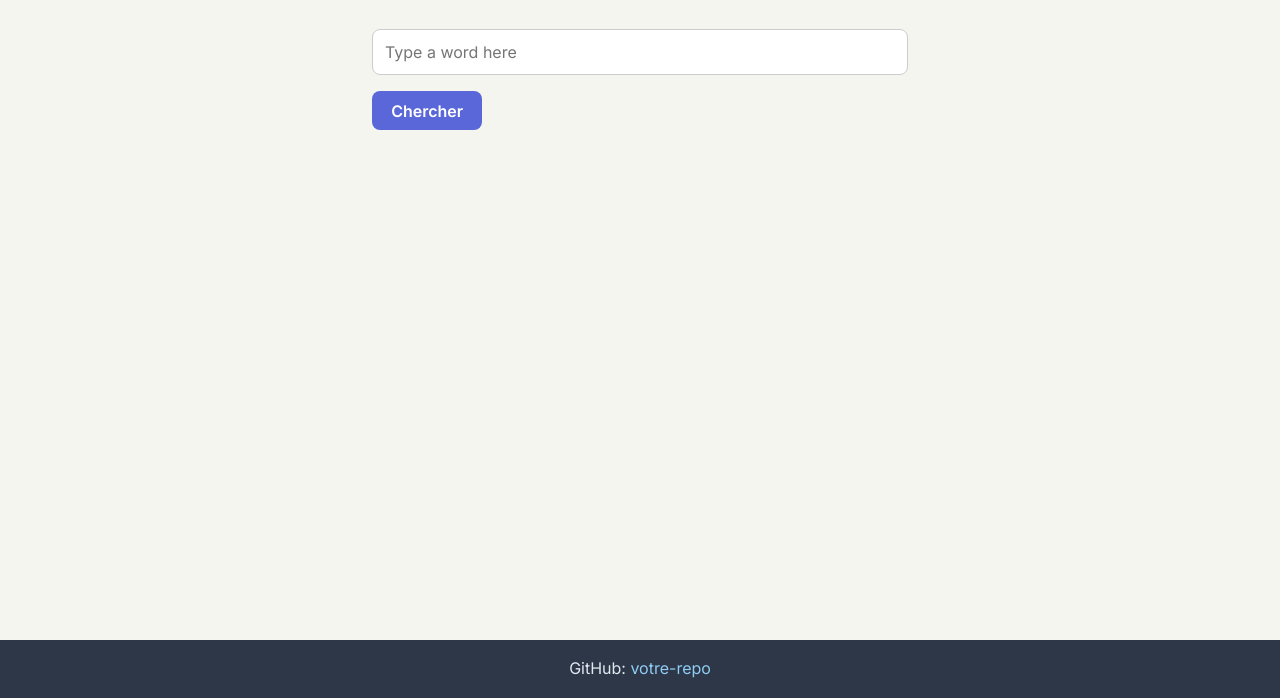
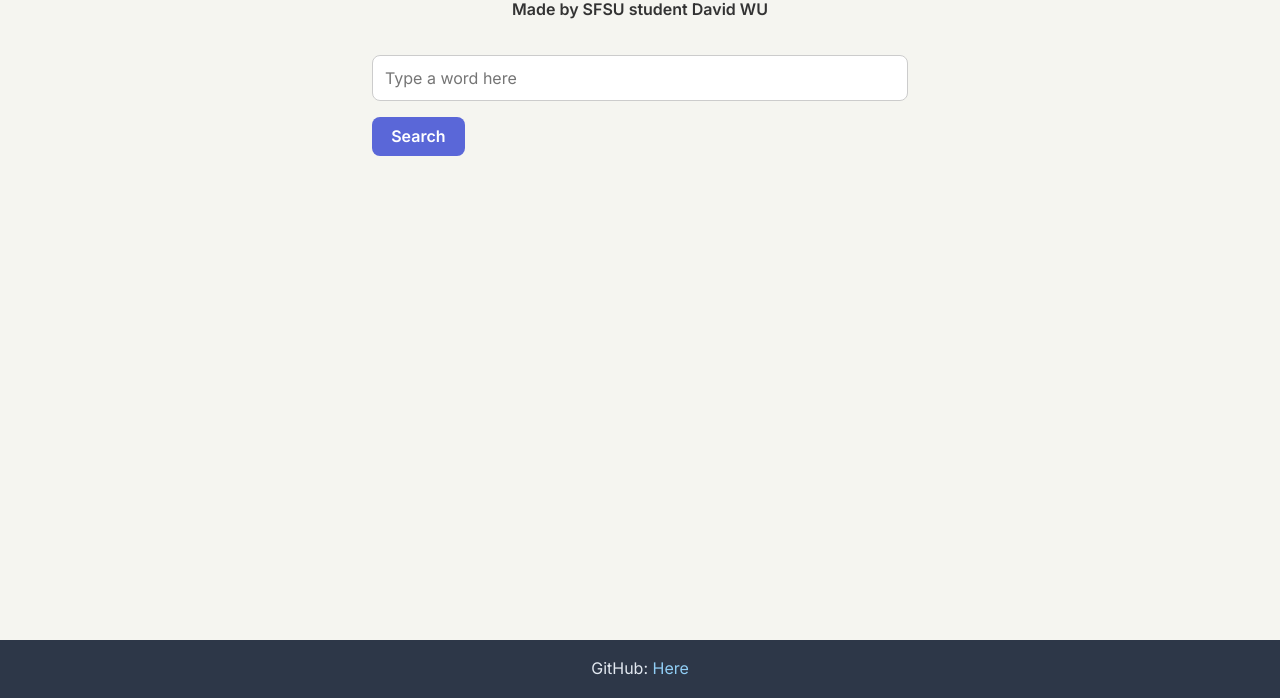
Before and after one commit to wdevyd/dictionnaryAPI, a website: page public/index.html in a window 1280 px wide. Shown: the part 102-800 px from the top of the page. Drawn offline with Linux system fonts and the light colour scheme.

Commit message:
[FIX] index.html and remove .swp files

```diff
--- a/public/index.html
+++ b/public/index.html
@@ -8,13 +8,14 @@
 </head>
 <body>
     <main>
-        <h1>Dictionnaire API</h1>
+        <h1>Dictionnary API</h1>
+        <h2>Made by SFSU student David WU</h2>
         <input type="text" id="word-input" placeholder="Type a word here" />
-        <button id="search-btn">Chercher</button>
+        <button id="search-btn">Search</button>
         <div id="results"></div>
     </main>
     <footer>
-        <p>GitHub: <a href="https://github.com/votre-username/votre-repo" target="_blank">votre-repo</a></p>
+        <p>GitHub: <a href="https://github.com/wdevyd/dictionnaryAPI" target="_blank">Here</a></p>
     </footer>
 </body>
 </html>
--- a/public/style.css
+++ b/public/style.css
@@ -17,6 +17,7 @@ body {
 }
 
 main {
+    align-items: center;
     flex: 1;
     max-width: 600px;
     margin: 0 auto;
@@ -27,10 +28,14 @@ main {
 h1 {
     font-size: 2rem;
     font-weight: 600;
-    margin-bottom: 2rem;
+    margin-bottom: auto;
     text-align: center;
 }
-
+h2 {
+    text-align: center;
+    font-size: 1rem;
+    margin-bottom: 2rem;
+}
 #word-input {
     width: 100%;
     padding: 0.75rem;
```
Also changed, not shown: 3 other files.
